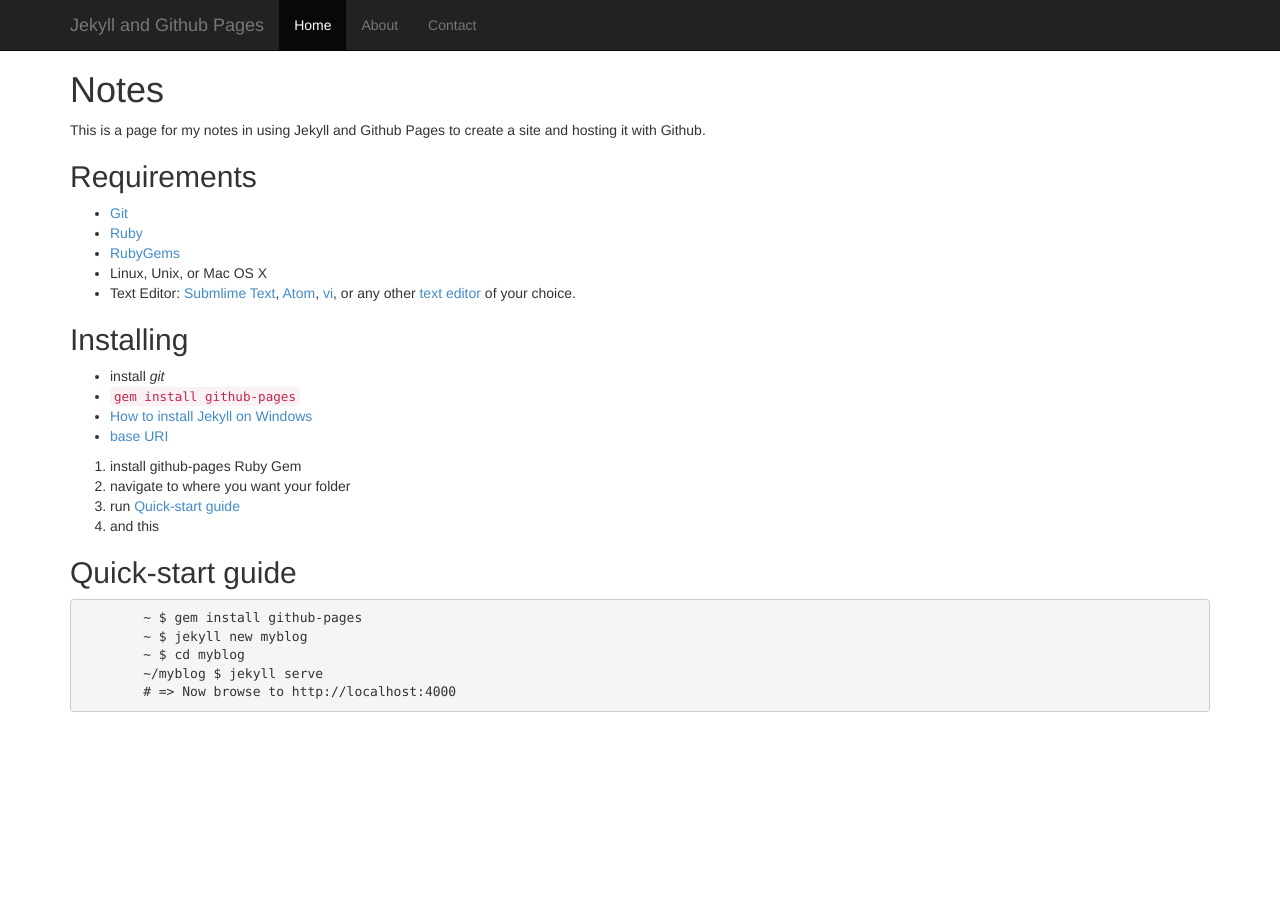
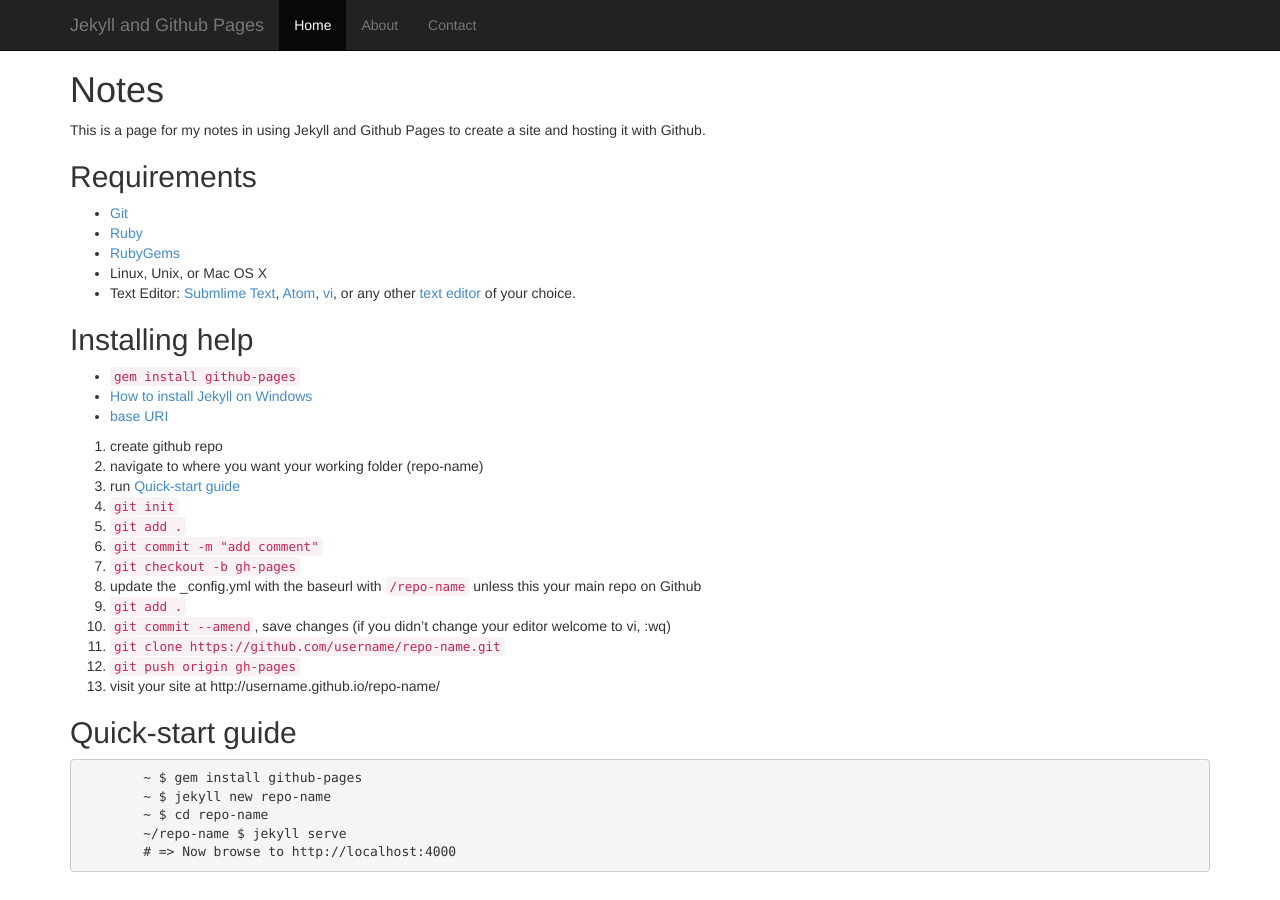
Before and after one commit to shawnthompson/jekyll-presentation, a Jekyll site: the page built from _posts/2014-07-29-notes.md, in a window 1280 px wide. Built offline with Jekyll 4.4.1, drawn with Linux system fonts in a browser that asks for light colours; Markdown is read by kramdown in place of the engine named in the settings.

Commit message:
update to notes

```diff
--- a/_config.yml
+++ b/_config.yml
@@ -1,5 +1,7 @@
 name: Jekyll and Github Pages
-markdown: redcarpet
+markdown: redcarpet2
+redcarpet:
+  extensions: ["with_toc_data", "link_attributes", "prettify"]
 pygments: true
 host: localhost
 baseurl: /jekyll-presentation
--- a/_posts/2014-07-29-notes.md
+++ b/_posts/2014-07-29-notes.md
@@ -12,24 +12,33 @@ This is a page for my notes in using Jekyll and Github Pages to create a site an
 - Linux, Unix, or Mac OS X
 - Text Editor: [Submlime Text](http://www.sublimetext.com/), [Atom](https://atom.io/), [vi](http://ex-vi.sourceforge.net/), or any other [text editor](http://en.wikipedia.org/wiki/List_of_text_editors) of your choice.
 
-## Installing
-- install *git*
+## Installing help
 - `gem install github-pages`
 - [How to install Jekyll on Windows](http://minimaldev.com/how-to-install-jekyll-on-windows/)
 - [base URI](http://jekyllrb.com/docs/github-pages/#project-page-url-structure)
 
 
-1. install github-pages Ruby Gem
-2. navigate to where you want your folder
-3. run [Quick-start guide](Quick-start guide)
-4. and this
+1. create github repo
+2. navigate to where you want your working folder (repo-name)
+3. run [Quick-start guide](#Quick-start-guide)
+3. `git init`
+4. `git add .`
+5. `git commit -m "add comment"`
+6. `git checkout -b gh-pages`
+8. update the _config.yml with the baseurl with `/repo-name` unless this your main repo on Github
+9. `git add .`
+10. `git commit --amend`, save changes (if you didn't change your editor welcome to vi, :wq)
+11. `git clone https://github.com/username/repo-name.git`
+12. `git push origin gh-pages`
+13. visit your site at http://username.github.io/repo-name/
+
 
 ## Quick-start guide
 
 ~~~
 	~ $ gem install github-pages
-	~ $ jekyll new myblog
-	~ $ cd myblog
-	~/myblog $ jekyll serve
+	~ $ jekyll new repo-name
+	~ $ cd repo-name
+	~/repo-name $ jekyll serve
 	# => Now browse to http://localhost:4000
 ~~~
```
Also changed, not shown: _posts/2014-07-28-welcome-to-jekyll.markdown (deleted, +0 -24 lines).
